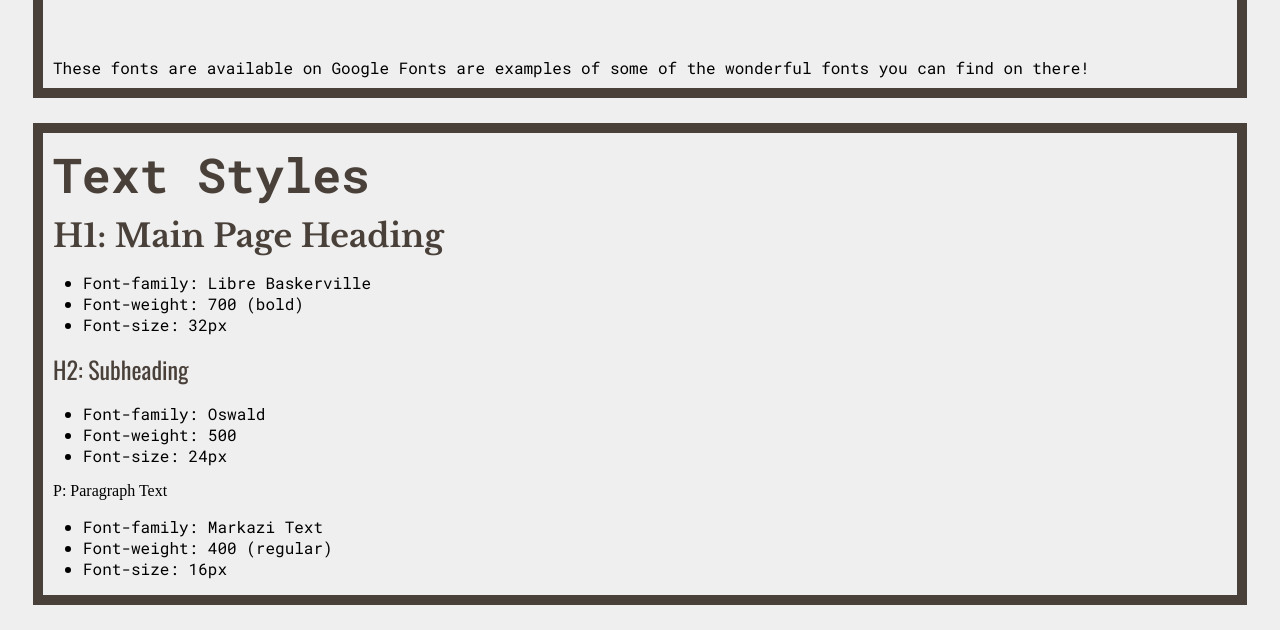
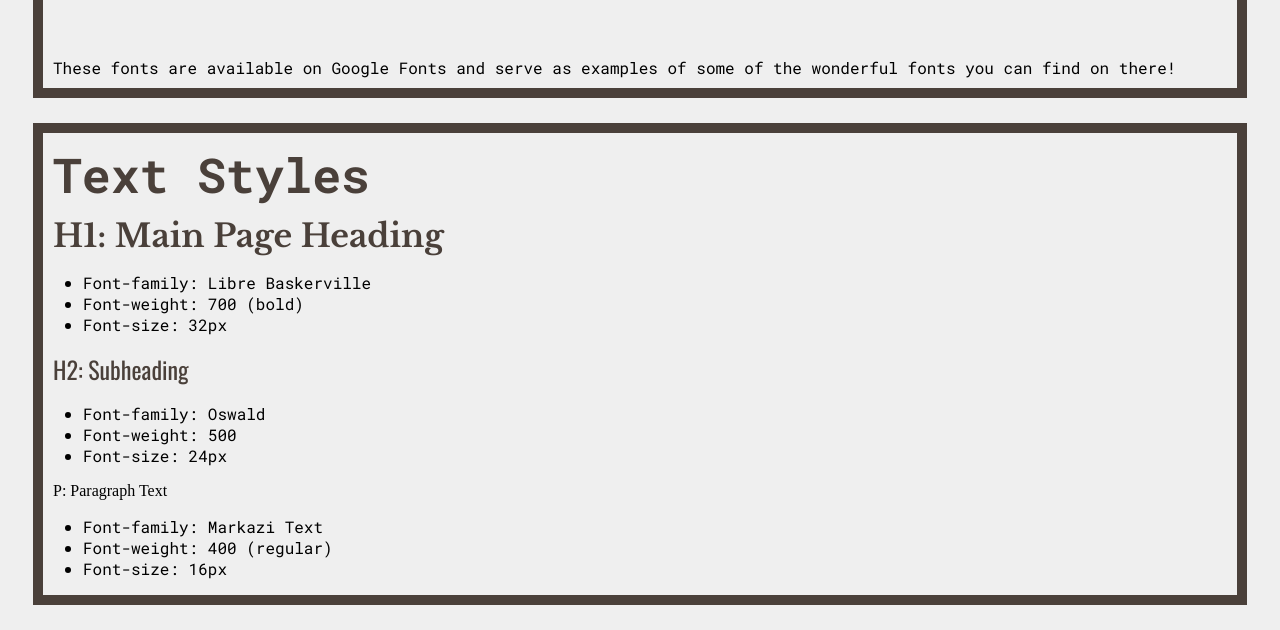
Before and after one commit to mmenke23/style-guide, a plain HTML site: page index.html in a window 1280 px wide. Shown: the part 994-1624 px from the top of the page. Drawn offline with nearby package versions, Linux system fonts and the light colour scheme; a web font is replaced by a local one.

Commit message:
Update index.html for viewport and typos

```diff
--- a/index.html
+++ b/index.html
@@ -3,6 +3,7 @@
 <head>
     <title>Website Style Guide</title>
     <meta charset="UTF-8">
+    <meta name="viewport" content="width=device-width, initial-scale=1.0">
     <link rel="stylesheet" href="styles.css">
     <link href="https://fonts.googleapis.com/css2?family=Roboto+Mono:wght@400;700&display=swap" rel="stylesheet">
     <link href="https://fonts.googleapis.com/css2?family=Libre+Baskerville:ital,wght@0,400;0,700;1,400&display=swap" rel="stylesheet">
@@ -30,7 +31,7 @@
             <p class="oswald">The quick brown fox jumps over the lazy dog - Oswald</p>
             <p class="markazi">The quick brown fox jumps over the lazy dog - Markazi</p>
         </div>
-        <p class="description">These fonts are available on Google Fonts are examples of some of the wonderful fonts you can find on there!</p>
+        <p class="description">These fonts are available on Google Fonts and serve as examples of some of the wonderful fonts you can find on there!</p>
     </div>
 
     <div class="text-container">
```
